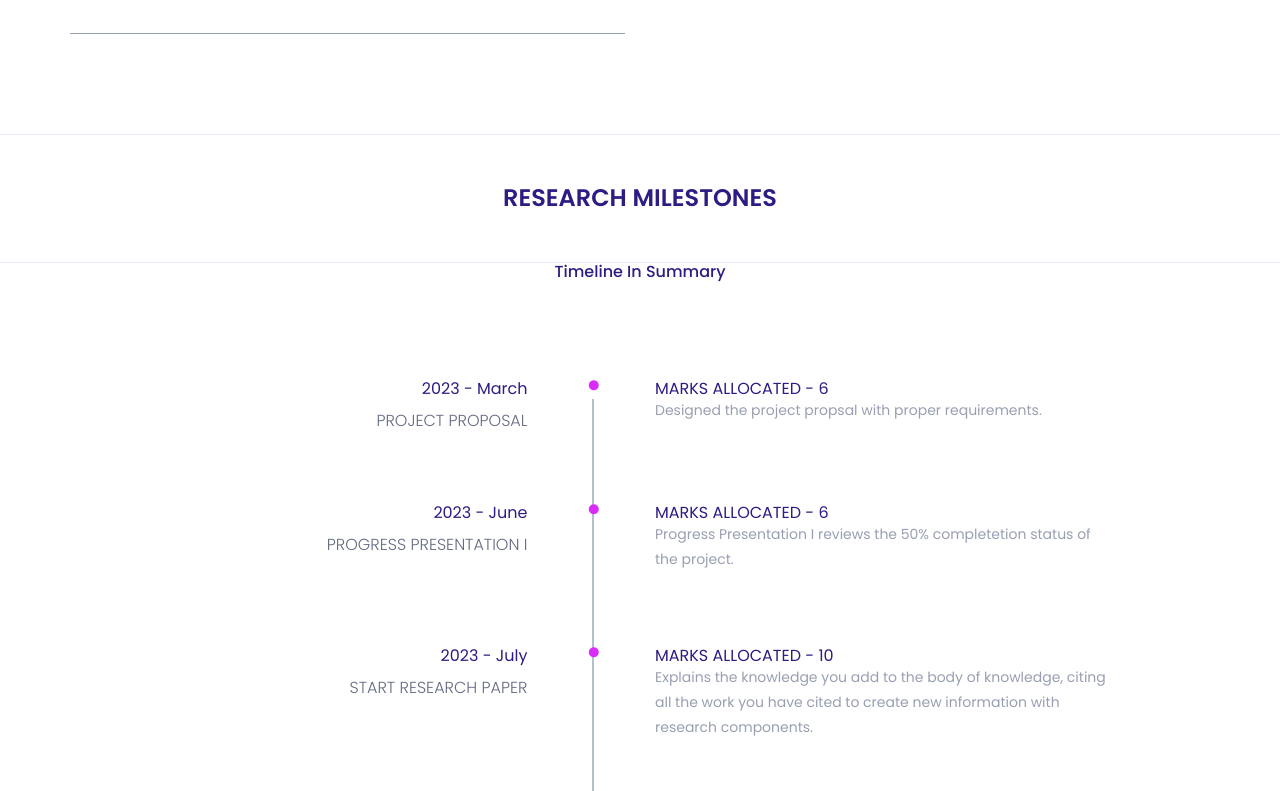
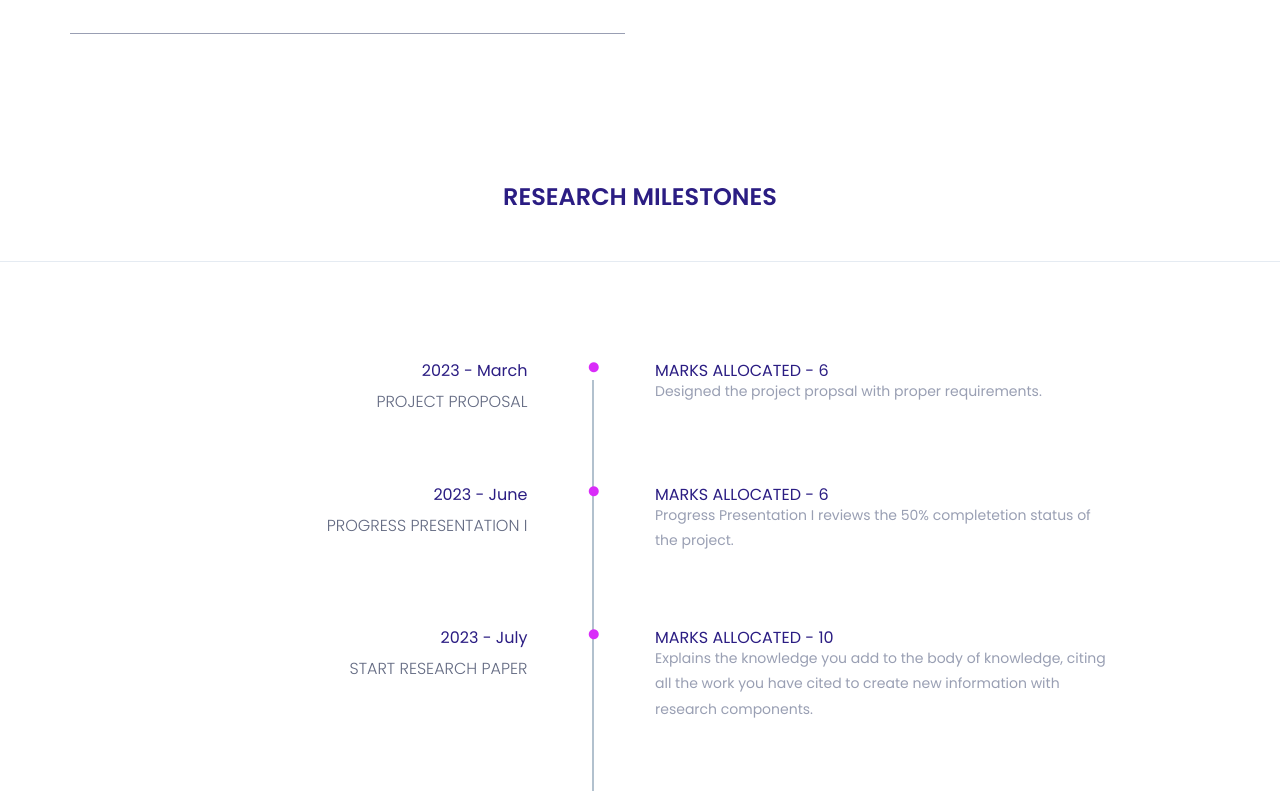
Before and after one commit to hiru2k/Daily_Pulse_Web, a plain HTML site: page index.html in a window 1280 px wide. Shown: the part 3920-4711 px from the top of the page. Drawn offline with nearby package versions, Linux system fonts and the light colour scheme.

Commit message:
timeline border removed

```diff
--- a/assets/css/style.css
+++ b/assets/css/style.css
@@ -731,7 +731,7 @@ span.single-timeline-horizontal.spacial-horizontal-line {
 -------------------------------------*/
 .experience {
   padding: 50px 0 100px;
-  border-top: 1px solid #e5ebf2;
+  border-top: none;
 }
 .experience-content {
   padding-top: 100px;
--- a/index.html
+++ b/index.html
@@ -374,11 +374,10 @@
     <!--/.methodology-->
     <!--methodology end -->
 
-    <!--experience start -->
+    <!--timeline start -->
     <section id="experience" class="experience">
       <div class="section-heading text-center">
         <h2>Research Milestones</h2>
-        <h3>Timeline in Summary</h3>
       </div>
       <div class="container">
         <div class="experience-content">
@@ -720,8 +719,7 @@
         <!--.experience-content-->
       </div>
     </section>
-    <!--/.experience-->
-    <!--experience end -->
+    <!--timeline end -->
 
     <!--technology start -->
     <section id="technology" class="technology">
```
